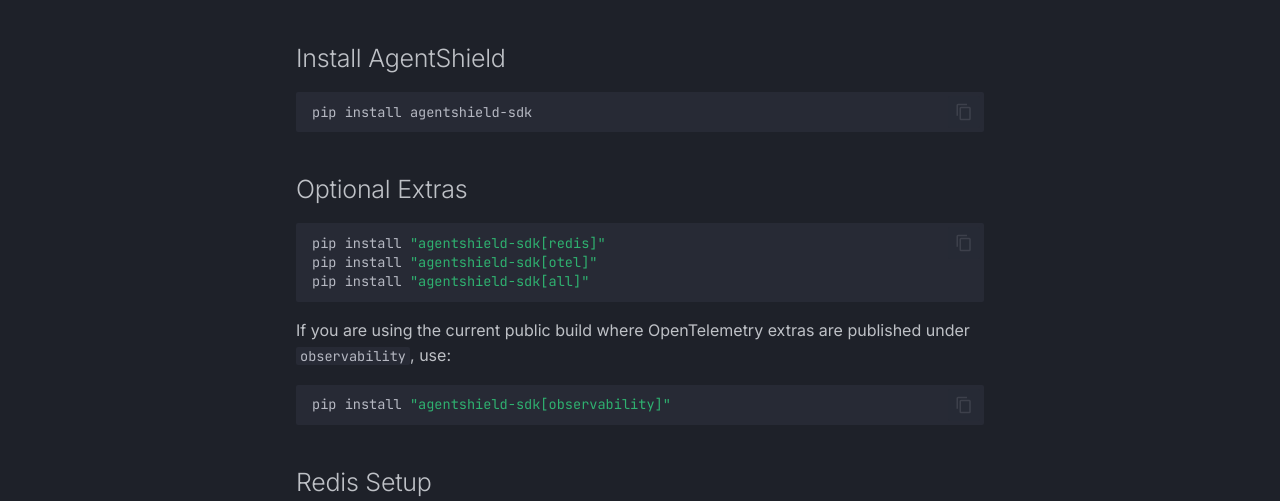
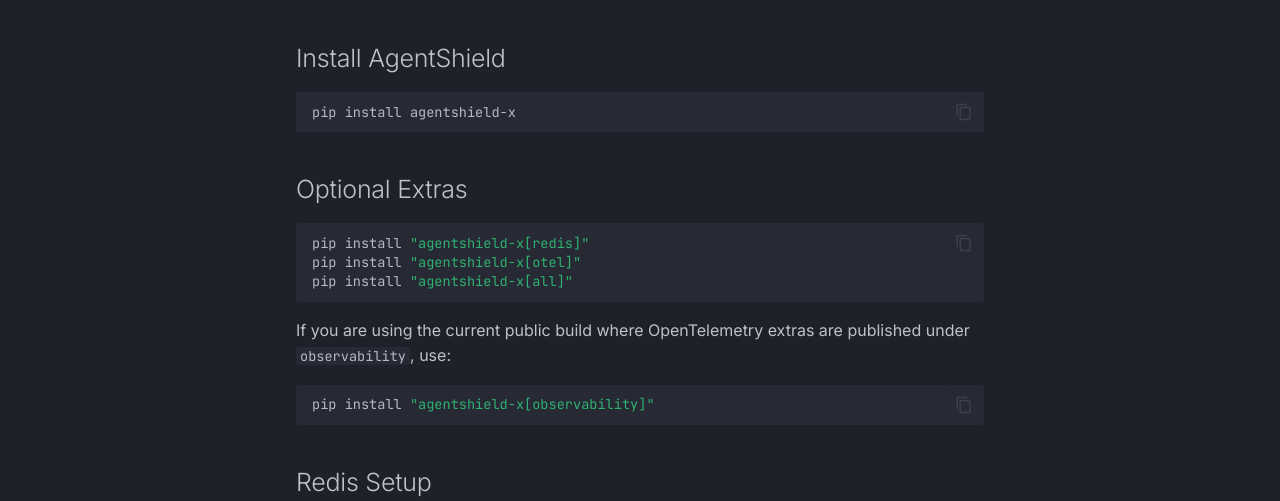
Before and after one commit to AdityaBelhekar/AgentShield, an MkDocs documentation site: the page built from docs/getting-started/installation.md, in a window 1280 px wide and 900 px high. Shown: the part 370-871 px from the top of the window. Built offline with MkDocs 1.6.1 and Material for MkDocs 9.7.7, drawn with Linux system fonts in a browser that asks for light colours; comment, search, counter and statistics services are not loaded.

Commit message:
chore: rename PyPI package from agentshield-sdk to agentshield-x

````diff
--- a/docs/getting-started/installation.md
+++ b/docs/getting-started/installation.md
@@ -9,21 +9,21 @@
 ## Install AgentShield
 
 ```bash
-pip install agentshield-sdk
+pip install agentshield-x
 ```
 
 ## Optional Extras
 
 ```bash
-pip install "agentshield-sdk[redis]"
-pip install "agentshield-sdk[otel]"
-pip install "agentshield-sdk[all]"
+pip install "agentshield-x[redis]"
+pip install "agentshield-x[otel]"
+pip install "agentshield-x[all]"
 ```
 
 If you are using the current public build where OpenTelemetry extras are published under `observability`, use:
 
 ```bash
-pip install "agentshield-sdk[observability]"
+pip install "agentshield-x[observability]"
 ```
 
 ## Redis Setup
--- a/mkdocs.yml
+++ b/mkdocs.yml
@@ -104,4 +104,4 @@
     - icon: fontawesome/brands/github
       link: https://github.com/AdityaBelhekar/AgentShield
     - icon: fontawesome/brands/python
-      link: https://pypi.org/project/agentshield-sdk/
+      link: https://pypi.org/project/agentshield-x/
--- a/pyproject.toml
+++ b/pyproject.toml
@@ -3,7 +3,7 @@
 build-backend = "hatchling.build"
 
 [project]
-name = "agentshield-sdk"
+name = "agentshield-x"
 version = "0.1.0"
 description = "The security primitive the agent ecosystem is missing."
 readme = "README.md"
@@ -60,7 +60,7 @@
   "websockets>=12.0",
 ]
 all = [
-  "agentshield-sdk[redis,otel,backend]",
+  "agentshield-x[redis,otel,backend]",
 ]
 dev = [
   "pytest>=8.0.0",
````
Also changed, not shown: QUICKSTART.md (+1 -1 lines), README.md (+2 -2 lines), 1 other file.
